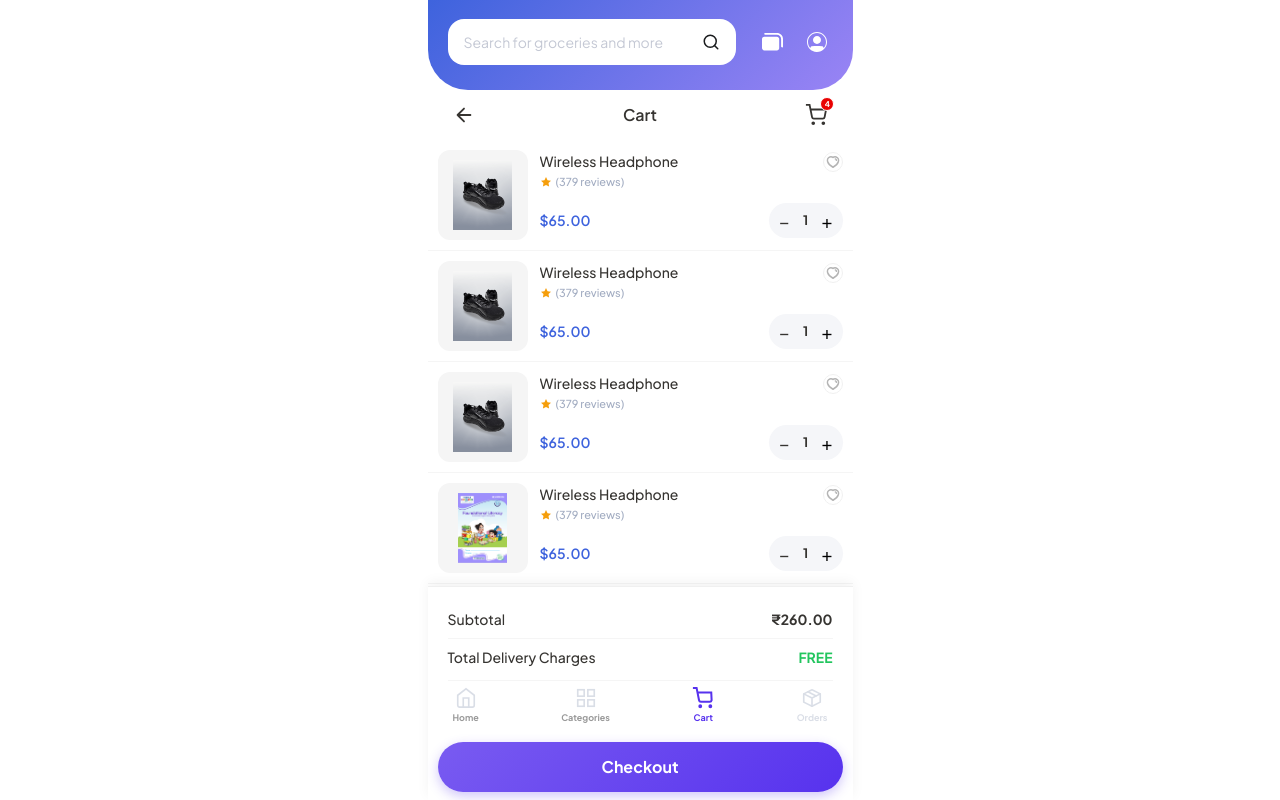
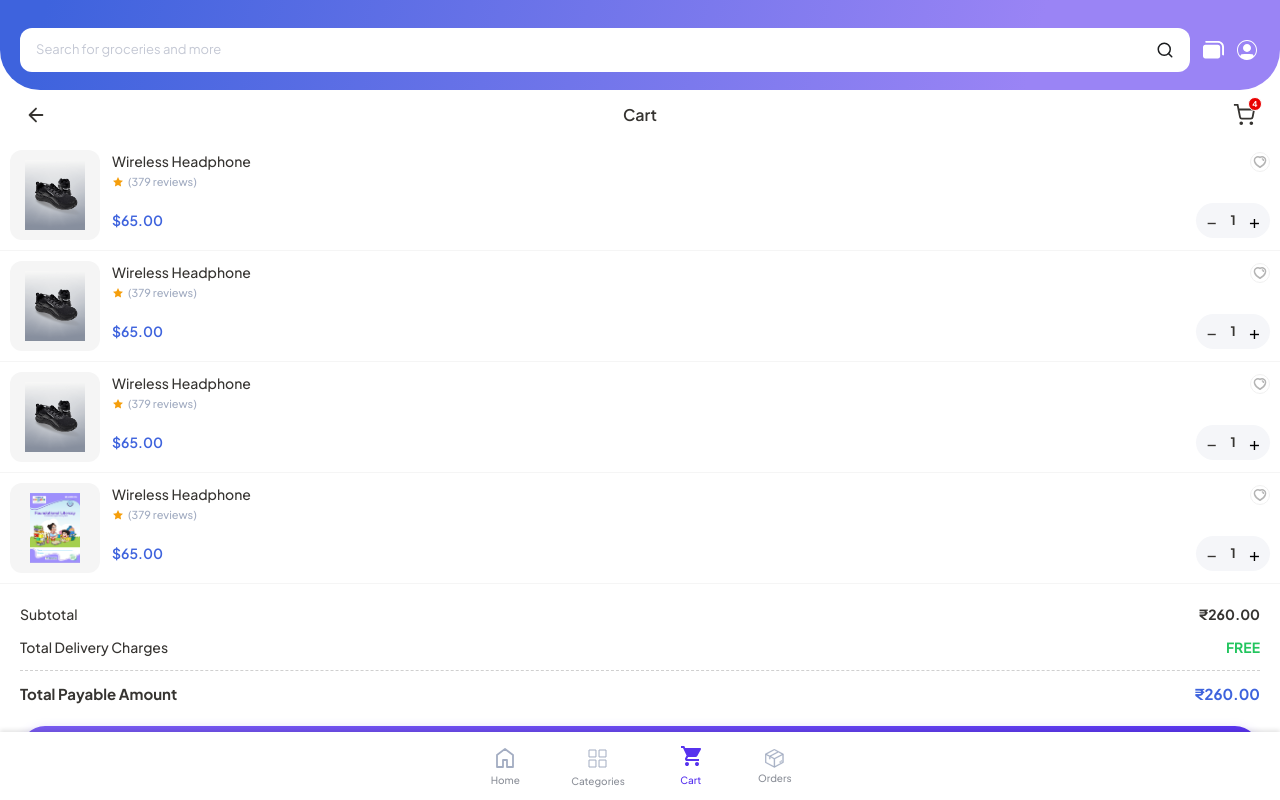
Before and after one commit to shreeram-kaudare-tc/student-kare, an Angular app in the folder student-kare-fe/: page /cart in a window 1280 px wide. Built offline with nearby package versions, Linux system fonts and the light colour scheme.

Commit message:
cart chanegs done

```diff
--- a/student-kare-fe/src/app/pages/cart/cart.html
+++ b/student-kare-fe/src/app/pages/cart/cart.html
@@ -1,46 +1,37 @@
-<div class="relative w-full h-screen bg-white flex flex-col overflow-hidden font-jakarta max-w-[425px] mx-auto">
+<div class="relative w-full h-[100dvh] bg-white flex flex-col overflow-hidden font-jakarta">
 
-  <!-- ── Main Scrollable View ── -->
-  <div class="flex-1 overflow-y-auto" style="padding-bottom: 210px;">
-
-    <!-- 1. Responsive Header (Gradient with 40px Radius) -->
-    <div class="w-full relative overflow-hidden" style="height: 90px; background: linear-gradient(135deg, #3E63DD 0%, #9A84F5 100%); border-radius: 0 0 40px 40px; padding: 1px 0;">
-
-      <!-- Content Frame (Centered & Responsive) -->
-      <div class="w-full flex flex-col justify-end pb-[16px] px-[20px]" style="height: 80px">
-        <div class="flex items-center gap-[12px] md:gap-[21px]">
-          <!-- Search Bar (Flexible) -->
-          <div class="bg-white flex-1 flex items-center justify-between px-[16px]" style="height: 46px; border-radius: 16px;">
-            <span class="text-[13px] md:text-[14px] text-[#C4C8D4] truncate font-normal">Search for groceries and more</span>
-            <svg width="18" height="18" viewBox="0 0 24 24" fill="none" stroke="#1A1C1E" stroke-width="2" stroke-linecap="round">
+  <!-- Gradient Header Block -->
+  <div class="w-full rounded-b-[40px] pt-px pb-px gap-[10px] flex flex-col justify-center min-h-[90px] max-h-[100px]" style="background: linear-gradient(104.94deg, #3E63DD 3.61%, #9A84F5 80.46%);">
+    <!-- Search Bar -->
+    <div class="px-[20px] pt-[10px]">
+      <div class="flex items-center gap-[10px]">
+        <div class="flex items-center gap-[10px] rounded-xl h-[44px] px-[16px] flex-1" style="background: rgba(255, 255, 255, 1)">
+          <input type="text" placeholder="Search for groceries and more" class="flex-1 bg-transparent text-[13px] text-[#1A1C1E] placeholder-[#C4C8D4] font-normal outline-none border-none" />
+          <svg width="18" height="18" viewBox="0 0 24 24" fill="none" stroke="#1A1C1E" stroke-width="2" stroke-linecap="round" stroke-linejoin="round">
             <circle cx="11" cy="11" r="8" />
             <line x1="21" y1="21" x2="16.65" y2="16.65" />
           </svg>
         </div>
-
-          <!-- Icons Frame -->
-          <div class="flex items-center gap-[8px] md:gap-[12px] flex-shrink-0">
-            <button class="w-[32px] h-[32px] flex items-center justify-center">
+        <div class="flex items-center gap-[8px] flex-shrink-0">
+          <button class="w-[26px] h-[26px] flex items-center justify-center">
             <svg width="21" height="18" viewBox="0 0 21 18" fill="none">
               <path d="M14.891 1.8375H2.86373C1.90918 0.91875 2.18876 0.269096 2.86373 0H14.891C18.2625 0 21.0001 2.63497 21.0001 5.88V13.7812C21.0001 14.7 20.0455 14.7 19.091 13.7812V5.88C19.091 3.64927 17.2086 1.8375 14.891 1.8375Z" fill="white" />
               <path fill-rule="evenodd" clip-rule="evenodd" d="M14.8909 3.67505H2.29091C1.02614 3.67505 0 4.74447 0 6.0638V15.0675C0 16.3869 1.02614 17.4563 2.29091 17.4563H14.8909C16.1557 17.4563 17.1818 16.3869 17.1818 15.0675V6.0638C17.1818 4.74447 16.1557 3.67505 14.8909 3.67505Z" fill="white" />
             </svg>
           </button>
-            <button class="w-[32px] h-[32px] rounded-full flex items-center justify-center">
+          <div class="w-[26px] h-[26px] rounded-full flex items-center justify-center">
             <svg width="20" height="20" viewBox="0 0 20 20" fill="none" xmlns="http://www.w3.org/2000/svg">
               <path d="M14 8C14 9.06087 13.5786 10.0783 12.8284 10.8284C12.0783 11.5786 11.0609 12 10 12C8.93913 12 7.92172 11.5786 7.17157 10.8284C6.42143 10.0783 6 9.06087 6 8C6 6.93913 6.42143 5.92172 7.17157 5.17157C7.92172 4.42143 8.93913 4 10 4C11.0609 4 12.0783 4.42143 12.8284 5.17157C13.5786 5.92172 14 6.93913 14 8Z" fill="white" />
-                <path fill-rule="evenodd" clip-rule="evenodd"
-                  d="M9.592 19.992C4.2585 19.778 0 15.386 0 10C0 4.477 4.477 0 10 0C15.523 0 20 4.477 20 10C20 15.523 15.523 20 10 20H9.863C9.77233 20 9.682 19.9973 9.592 19.992ZM3.583 16.31C3.50823 16.0953 3.48278 15.8665 3.50854 15.6406C3.5343 15.4147 3.6106 15.1975 3.73179 15.0051C3.85298 14.8128 4.01593 14.6502 4.20856 14.5294C4.40119 14.4086 4.61855 14.3328 4.8445 14.3075C8.7425 13.876 11.2815 13.915 15.1605 14.3165C15.3868 14.3401 15.6046 14.4149 15.7976 14.5354C15.9905 14.6559 16.1534 14.8189 16.2739 15.0119C16.3943 15.2048 16.4691 15.4227 16.4927 15.649C16.5162 15.8753 16.4877 16.1039 16.4095 16.3175C18.0721 14.6355 19.0031 12.365 19 10C19 5.0295 14.9705 1 10 1C5.0295 1 1 5.0295 1 10C1 12.458 1.9855 14.686 3.583 16.31Z"
-                  fill="white" />
+              <path fill-rule="evenodd" clip-rule="evenodd" d="M9.592 19.992C4.2585 19.778 0 15.386 0 10C0 4.477 4.477 0 10 0C15.523 0 20 4.477 20 10C20 15.523 15.523 20 10 20H9.863C9.77233 20 9.682 19.9973 9.592 19.992ZM3.583 16.31C3.50823 16.0953 3.48278 15.8665 3.50854 15.6406C3.5343 15.4147 3.6106 15.1975 3.73179 15.0051C3.85298 14.8128 4.01593 14.6502 4.20856 14.5294C4.40119 14.4086 4.61855 14.3328 4.8445 14.3075C8.7425 13.876 11.2815 13.915 15.1605 14.3165C15.3868 14.3401 15.6046 14.4149 15.7976 14.5354C15.9905 14.6559 16.1534 14.8189 16.2739 15.0119C16.3943 15.2048 16.4691 15.4227 16.4927 15.649C16.5162 15.8753 16.4877 16.1039 16.4095 16.3175C18.0721 14.6355 19.0031 12.365 19 10C19 5.0295 14.9705 1 10 1C5.0295 1 1 5.0295 1 10C1 12.458 1.9855 14.686 3.583 16.31Z" fill="white" />
             </svg>
-            </button>
+          </div>
         </div>
       </div>
     </div>
   </div>
 
-    <!-- 2. Sticky Page Title Bar -->
-    <div class="w-full flex items-center justify-between px-[20px] bg-white sticky top-0 z-30" style="height: 50px;">
+  <!-- Cart Title Bar -->
+  <div class="w-full flex items-center justify-between px-[20px] bg-white" style="height: 50px;">
     <button (click)="goBack()" class="w-[32px] h-[32px] flex items-center justify-center">
       <svg width="22" height="22" viewBox="0 0 24 24" fill="none" stroke="#363431" stroke-width="2" stroke-linecap="round" stroke-linejoin="round">
         <path d="M19 12H5M12 19l-7-7 7-7" />
@@ -61,12 +52,15 @@
     </div>
   </div>
 
-    <!-- 3. Scrollable Product Feed -->
+  <!-- Scrollable Content -->
+  <div class="flex-1 overflow-y-auto pb-[72px] scrollbar-hide">
+
+    <!-- Product List -->
     <div class="flex flex-col bg-white">
       @for (item of items; track item.id) {
       <div class="relative overflow-hidden w-full border-b border-[#F5F5F5]" style="height: 111px;">
 
-        <!-- Swipe Delete Reveal (Hidden Action) -->
+        <!-- Swipe Delete Reveal -->
         <div class="absolute right-0 top-0 bottom-0 bg-[#FBE9E9] flex flex-col items-center justify-center gap-[4px] px-[20px]" (click)="removeItem(item.id)">
           <svg width="18" height="18" viewBox="0 0 24 24" fill="none" stroke="#E90101" stroke-width="2" stroke-linecap="round" stroke-linejoin="round">
             <path d="M3 6h18M19 6v14a2 2 0 01-2 2H7a2 2 0 01-2-2V6m3 0V4a2 2 0 012-2h4a2 2 0 012 2v2" />
@@ -107,7 +101,7 @@
               <div class="flex items-center gap-[10px] bg-[#F5F6F9] rounded-full px-[10px] py-[4px]">
                 <button (click)="decrement(item); $event.stopPropagation()" class="text-[#363431] text-[18px] select-none">−</button>
                 <span class="text-[13px] font-bold text-[#363431] min-w-[12px] text-center">{{ item.quantity }}</span>
-                <button (click)="increment(item); $event.stopPropagation()" class=" text-[18px] select-none">+</button>
+                <button (click)="increment(item); $event.stopPropagation()" class="text-[18px] select-none">+</button>
               </div>
             </div>
           </div>
@@ -115,69 +109,36 @@
       </div>
       }
     </div>
-  </div>
 
-  <!-- ── Fluid Sticky Dashboard Footer ── -->
-  <div class="fixed bottom-0 left-0 right-0 bg-white border-t border-[#F0F0F0] z-[100] flex flex-col items-center max-w-[425px] mx-auto" style="box-shadow: 0px -4px 12px rgba(0,0,0,0.05); height: calc(214px + env(safe-area-inset-bottom)); padding-bottom: env(safe-area-inset-bottom);">
-
-    <div class="flex-1 w-full px-[20px] flex flex-col justify-center gap-[12px] pt-[10px]">
-      <div class="flex flex-col gap-[8px]">
+    <!-- Summary Section -->
+    <div class="px-[20px] pt-[20px] pb-[10px]">
+      <div class="flex flex-col gap-[12px]">
         <div class="flex items-center justify-between">
           <span class="text-[14px] text-[#363431] font-medium">Subtotal</span>
           <span class="text-[14px] font-bold text-[#363431]">₹{{ subtotal | number:'1.2-2' }}</span>
         </div>
-        <div class="h-[1px] bg-[#F5F5F5] w-full"></div>
         <div class="flex items-center justify-between">
           <span class="text-[14px] text-[#363431] font-medium">Total Delivery Charges</span>
           <span class="text-[14px] font-bold text-[#22C55E]">FREE</span>
         </div>
+        <div class="border-t border-dashed border-[#D0D0D0]"></div>
+        <div class="flex items-center justify-between">
+          <span class="text-[15px] text-[#363431] font-bold">Total Payable Amount</span>
+          <span class="text-[15px] font-bold text-[#3E63DD]">₹{{ subtotal | number:'1.2-2' }}</span>
         </div>
-
-      <!-- Tab Bar Row -->
-      <div class="flex items-center justify-between px-[5px] py-[6px] border-t border-[#F5F5F5]">
-        <button (click)="router.navigate(['/home'])" class="flex flex-col items-center gap-[2px] opacity-40">
-          <svg width="22" height="22" viewBox="0 0 24 24" fill="none" stroke="#A3ADC2" stroke-width="1.8">
-            <path d="M3 9l9-7 9 7v11a2 2 0 0 1-2 2H5a2 2 0 0 1-2-2z" />
-            <polyline points="9 22 9 12 15 12 15 22" />
-          </svg>
-          <span class="text-[9px] font-bold">Home</span>
-        </button>
-        <button (click)="router.navigate(['/plp'])" class="flex flex-col items-center gap-[2px] opacity-40">
-          <svg width="22" height="22" viewBox="0 0 24 24" fill="none" stroke="#A3ADC2" stroke-width="1.8">
-            <rect x="3" y="3" width="7" height="7" />
-            <rect x="14" y="3" width="7" height="7" />
-            <rect x="14" y="14" width="7" height="7" />
-            <rect x="3" y="14" width="7" height="7" />
-          </svg>
-          <span class="text-[9px] font-bold">Categories</span>
-        </button>
-        <button class="flex flex-col items-center gap-[2px]">
-          <svg width="22" height="22" viewBox="0 0 24 24" fill="none" stroke="#5732EE" stroke-width="2.2">
-            <circle cx="9" cy="21" r="1" />
-            <circle cx="20" cy="21" r="1" />
-            <path d="M1 1h4l2.68 13.39a2 2 0 0 0 2 1.61h9.72a2 2 0 0 0 2-1.61L21 6H6" />
-          </svg>
-          <span class="text-[9px] font-bold text-[#5732EE]">Cart</span>
-        </button>
-        <button (click)="router.navigate(['/my-order'])" class="flex flex-col items-center gap-[2px] opacity-40">
-          <svg width="22" height="22" viewBox="0 0 24 24" fill="none" stroke="#A3ADC2" stroke-width="1.8" stroke-linecap="round" stroke-linejoin="round">
-            <path d="M12 21L21 16.5V7.5L12 3L3 7.5V16.5L12 21Z" />
-            <path d="M12 12V21M12 12L21 7.5M12 12L3 7.5" />
-            <path d="M7.5 5.25L16.5 9.75" />
-          </svg>
-          <span class="text-[9px] font-bold text-[#A3ADC2]">Orders</span>
-        </button>
       </div>
     </div>
 
-    <!-- Action Action Button Row -->
-    <div class="w-full px-[10px] pb-[8px]">
-      <button (click)="checkout()" class="w-full active:scale-95 transition-transform flex items-center justify-center text-white text-[16px] font-bold" style="height: 50px; border-radius: 28px;
-                     background: linear-gradient(135deg, #795BF1 0%, #5732EE 100%);
-                     box-shadow: 0px 4px 12px rgba(87, 50, 238, 0.28);">
+    <!-- Checkout Button -->
+    <div class="px-[20px] pt-[10px] pb-[20px]">
+      <button (click)="checkout()" class="w-full active:scale-95 transition-transform flex items-center justify-center text-white text-[16px] font-bold" style="height: 50px; border-radius: 28px; background: linear-gradient(135deg, #795BF1 0%, #5732EE 100%); box-shadow: 0px 4px 12px rgba(87, 50, 238, 0.28);">
         Checkout
       </button>
     </div>
+
   </div>
 
+  <!-- Bottom Navigation -->
+  <app-bottom-nav></app-bottom-nav>
+
 </div>
--- a/student-kare-fe/src/app/pages/cart/cart.ts
+++ b/student-kare-fe/src/app/pages/cart/cart.ts
@@ -1,6 +1,7 @@
 import { Component } from '@angular/core';
 import { CommonModule } from '@angular/common';
 import { Router } from '@angular/router';
+import { BottomNav } from '../../components/bottom-nav/bottom-nav';
 
 export interface CartItem {
   id: number;
@@ -16,7 +17,7 @@ export interface CartItem {
 
 @Component({
   selector: 'app-cart',
-  imports: [CommonModule],
+  imports: [CommonModule, BottomNav],
   templateUrl: './cart.html',
   styleUrl: './cart.css',
 })
```
Lines whose indentation alone changed are shown as unchanged.
